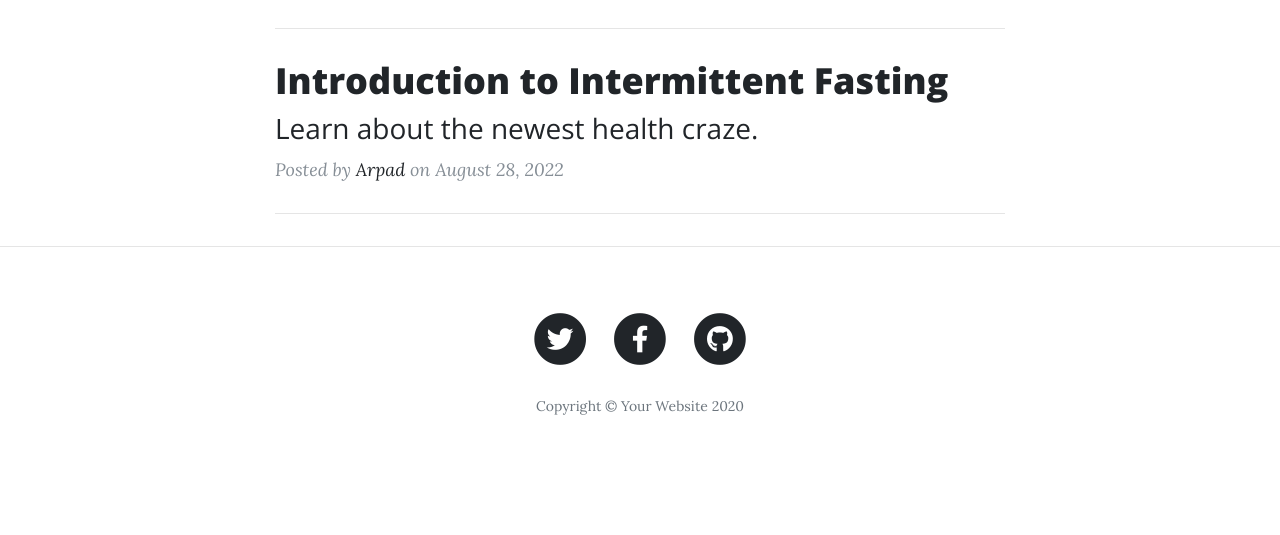
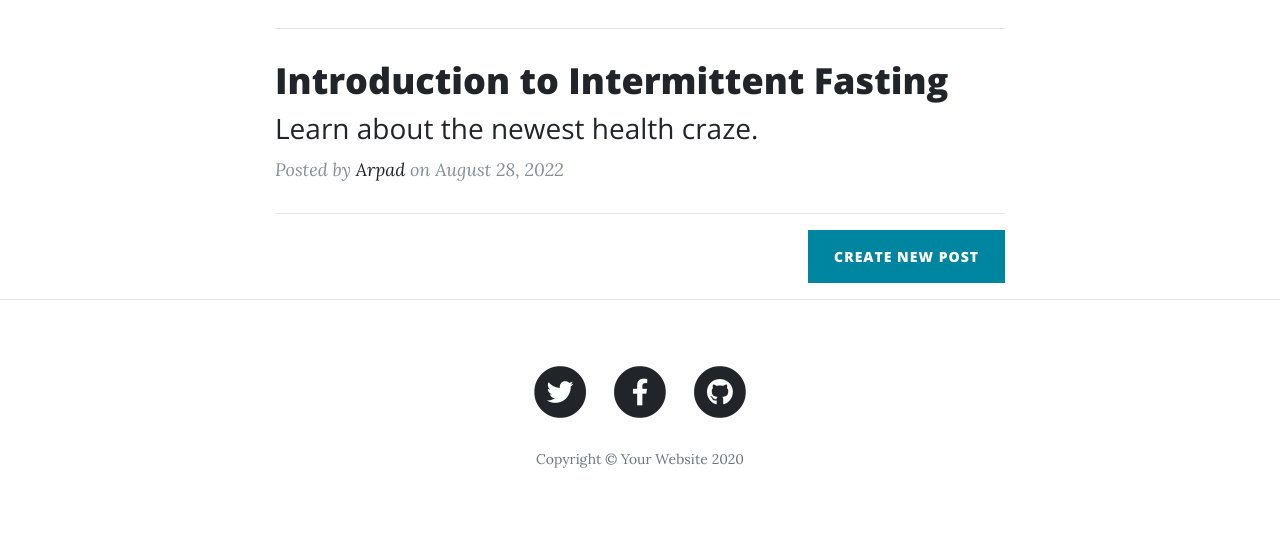
Before and after one commit to cburgyan/MultiBloggerWithAuthentication_Flask_Bootstrap_CKEditor_Gravatar_SQLAlchemy_Login_Manager_UserMixin, a Flask app: page / in a window 1280 px wide. Shown: the part 1000-1535 px from the top of the page. Before the commit the page ends 1415 px from the top, so only its background shows below. Run offline with Flask 2, Linux system fonts and the light colour scheme; data comes from the database, SQL or seed files in the repository; both versions use the stored data as it was after the commit; some libraries are stand-ins or nearby versions.

Commit message:
all users are now able to create a new post and edit their own post but are blocked from editing someone else's post

```diff
--- a/main.py
+++ b/main.py
@@ -221,20 +221,30 @@ def contact():
     return render_template("contact.html")
 
 
-def admin_only(func):
+def admin_or_post_author_only(func):
     @wraps(func)
     def wrapper_func(*args, **kwargs):
-        if hasattr(current_user, 'id'):
-            if current_user.id == 1:
+        post_id = kwargs.get('post_id')
+        if post_id:
+            post_author_id = BlogPost.query.filter_by(id=post_id).first().author.id
+            if hasattr(current_user, 'id') and post_author_id == current_user.id:
                 return func(*args, **kwargs)
-            return abort(403)
+            else:
+                flash('Sorry, you must be author of post for this action.')
+                return redirect(url_for('show_post', post_id=post_id))
         else:
-            return abort(403)
+            return func(*args, **kwargs)
+        # if hasattr(current_user, 'id'):
+        #     if current_user.id == 1:
+        #         return func(*args, **kwargs)
+        #     return abort(403)
+        # else:
+        #     return abort(403)
     return wrapper_func
 
 
 @app.route("/new-post", methods=['GET', 'POST'])
-@admin_only
+@admin_or_post_author_only
 def add_new_post():
     form = CreatePostForm()
     if form.validate_on_submit():
@@ -252,8 +262,8 @@ def add_new_post():
     return render_template("make-post.html", form=form)
 
 
-@app.route("/edit-post/<int:post_id>")
-@admin_only
+@app.route("/edit-post/<int:post_id>", methods=['POST', 'GET'])
+@admin_or_post_author_only
 def edit_post(post_id):
     post = BlogPost.query.get(post_id)
     edit_form = CreatePostForm(
@@ -267,7 +277,7 @@ def edit_post(post_id):
         post.title = edit_form.title.data
         post.subtitle = edit_form.subtitle.data
         post.img_url = edit_form.img_url.data
-        post.author = edit_form.author.data
+        post.author = post.author
         post.body = edit_form.body.data
         db.session.commit()
         return redirect(url_for("show_post", post_id=post.id))
@@ -276,7 +286,7 @@ def edit_post(post_id):
 
 
 @app.route("/delete/<int:post_id>")
-@admin_only
+@admin_or_post_author_only
 def delete_post(post_id):
     post_to_delete = BlogPost.query.get(post_id)
     db.session.delete(post_to_delete)
--- a/templates/index.html
+++ b/templates/index.html
@@ -49,11 +49,9 @@
 
 
         <!-- New Post -->
-        {% if current_user.id == 1 %}
         <div class="clearfix">
           <a class="btn btn-primary float-right" href="{{url_for('add_new_post')}}">Create New Post</a>
         </div>
-        {% endif %}
       </div>
     </div>
   </div>
--- a/templates/post.html
+++ b/templates/post.html
@@ -28,7 +28,7 @@
         <div class="col-lg-8 col-md-10 mx-auto">
             {{ post.body|safe }}
           <hr>
-            {% if current_user.id == 1 %}
+            {% if current_user.id == post.author.id %}
             <div class="clearfix">
             <a class="btn btn-primary float-right" href="{{url_for('edit_post', post_id=post.id)}}">Edit Post</a>
             </div>
```
Also changed, not shown: blog.db.
